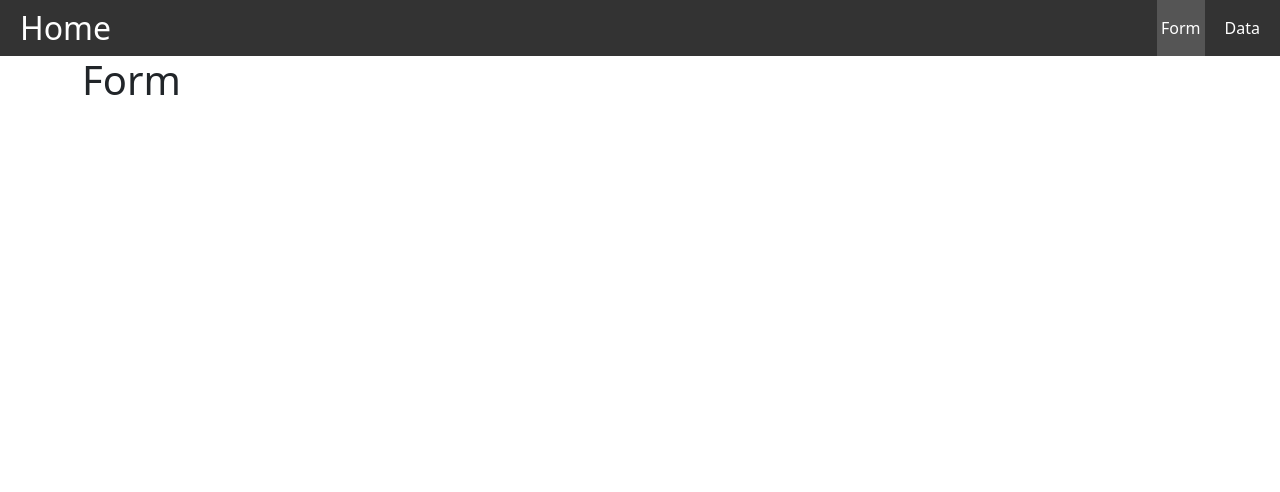
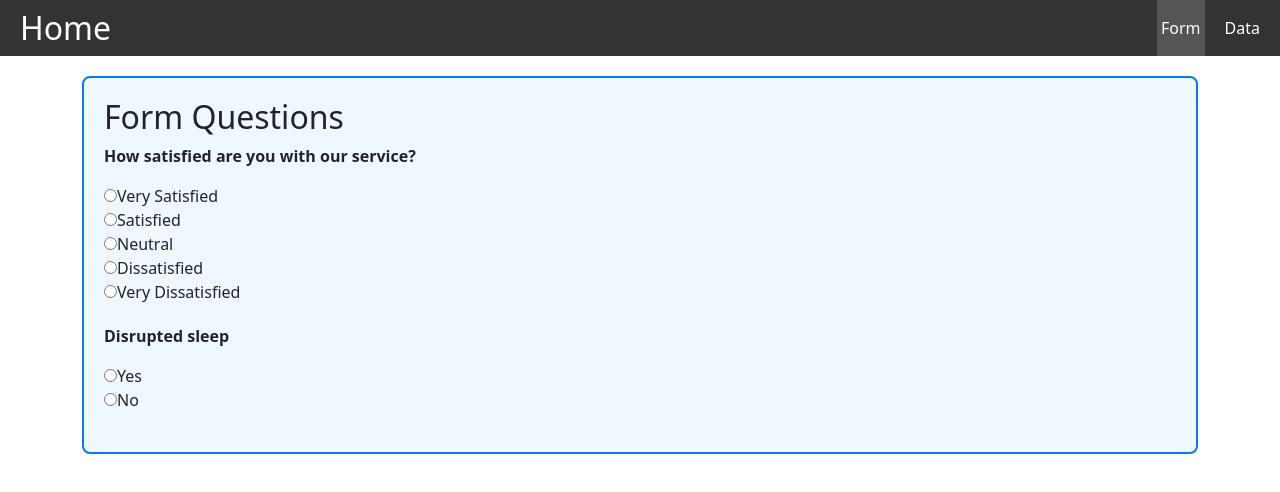
Before and after one commit to emilebilodeau/survey-creation-app, a React (Vite) app in the folder mood/: page /form in a window 1280 px wide. Shown: the top 492 px of the page. Built offline with nearby package versions, Linux system fonts and the light colour scheme.

Commit message:
added survey box and basics of yes no questions component

```diff
--- a/mood/src/App.css
+++ b/mood/src/App.css
@@ -7,7 +7,7 @@ body {
 }
 
 /*
-all of the below css relates to the Navbar component
+Navbar component css
 
 NOTE: could not apply the padding correctly of 0 1rem; without !important unless i added
 an id to the nav element in Navbar component. possible that Bootstrap already has a
@@ -56,3 +56,29 @@ className called nav that had higher precedence
 .nav li:hover {
     background-color: #777;
 }
+
+/*
+Form page css
+*/
+
+.survey-box {
+    border: 2px solid #007BFF;
+    padding: 20px;
+    margin: 20px 0;
+    border-radius: 8px; /* Rounded corners */
+    background-color: #f0f8ff;
+  }
+
+  .question {
+    margin-bottom: 20px;
+  }
+
+  .question p {
+    font-weight: bold;
+  }
+
+  .question label {
+    margin-right: 10px;
+  }
+
+  /* Additional styling can be added as needed */
--- /dev/null
+++ b/mood/src/components/YesNoQ.tsx
@@ -0,0 +1,16 @@
+import React from "react";
+
+const YesNoQ = () => {
+  return (
+    <div className="question">
+      <p>Disrupted sleep</p>
+      <input type="radio" id="yes" value="yes"></input>
+      <label htmlFor="yes">Yes</label>
+      <br />
+      <input type="radio" id="no" value="no"></input>
+      <label htmlFor="no">No</label>
+    </div>
+  );
+};
+
+export default YesNoQ;
--- a/mood/src/pages/Form.tsx
+++ b/mood/src/pages/Form.tsx
@@ -1,7 +1,69 @@
 import React from "react";
+import YesNoQ from "../components/YesNoQ";
 
 const Form = () => {
-  return <h1>Form</h1>;
+  return (
+    <>
+      <div className="survey-box">
+        <h2>Form Questions</h2>
+        {/* add questions here */}
+        <div className="question">
+          <p>How satisfied are you with our service?</p>
+          <input
+            type="radio"
+            id="very-satisfied"
+            name="satisfaction"
+            value="very-satisfied"
+          />
+          <label htmlFor="very-satisfied">Very Satisfied</label>
+          <br />
+          <input
+            type="radio"
+            id="satisfied"
+            name="satisfaction"
+            value="satisfied"
+          />
+          <label htmlFor="satisfied">Satisfied</label>
+          <br />
+          <input
+            type="radio"
+            id="neutral"
+            name="satisfaction"
+            value="neutral"
+          />
+          <label htmlFor="neutral">Neutral</label>
+          <br />
+          <input
+            type="radio"
+            id="dissatisfied"
+            name="satisfaction"
+            value="dissatisfied"
+          />
+          <label htmlFor="dissatisfied">Dissatisfied</label>
+          <br />
+          <input
+            type="radio"
+            id="very-dissatisfied"
+            name="satisfaction"
+            value="very-dissatisfied"
+          />
+          <label htmlFor="very-dissatisfied">Very Dissatisfied</label>
+        </div>
+        {/* leave the above there for now, add components below */}
+        <YesNoQ />
+      </div>
+    </>
+  );
 };
 
 export default Form;
+
+/* ideas for how to build this form page
+
+1. create a main div or container in this page, style it and what not, and then within in, use components to fill the form container. these components would be reusable components like "1-10 question", "yes or no question", "text question". these would have to be hardcoded at first in the container, but would make it easier to make it flexible later on if only using the same 2-3 components. challenges could include passing data to and from the components, and figuring out how to reuse components for different questions, and how to implement certain questions such as 1-10
+
+2. use controlled inputs as seen in the tutorial by Net Ninja. would probably be easiest to get started with and is guaranteed to work, but would result in a ton of repetitive html and tons of states to deal with. this form would most likely not be reusable; it would only have 1 purpose. challenges here include managing all the html and states, and implementing certain questions such as 1-10
+
+3. use a library such as SurveyJS. actually doesn't look bad at all and would most likely be the easiest/fastest way, however probably not as much can be learned with this method. do this after trying either method 1 or 2
+
+*/
```
